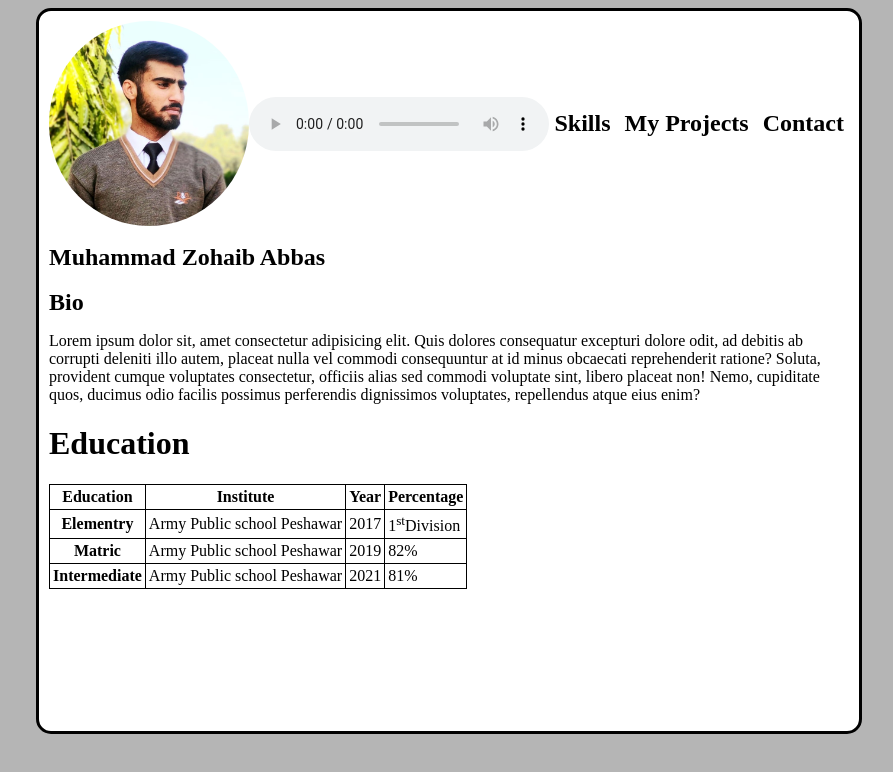
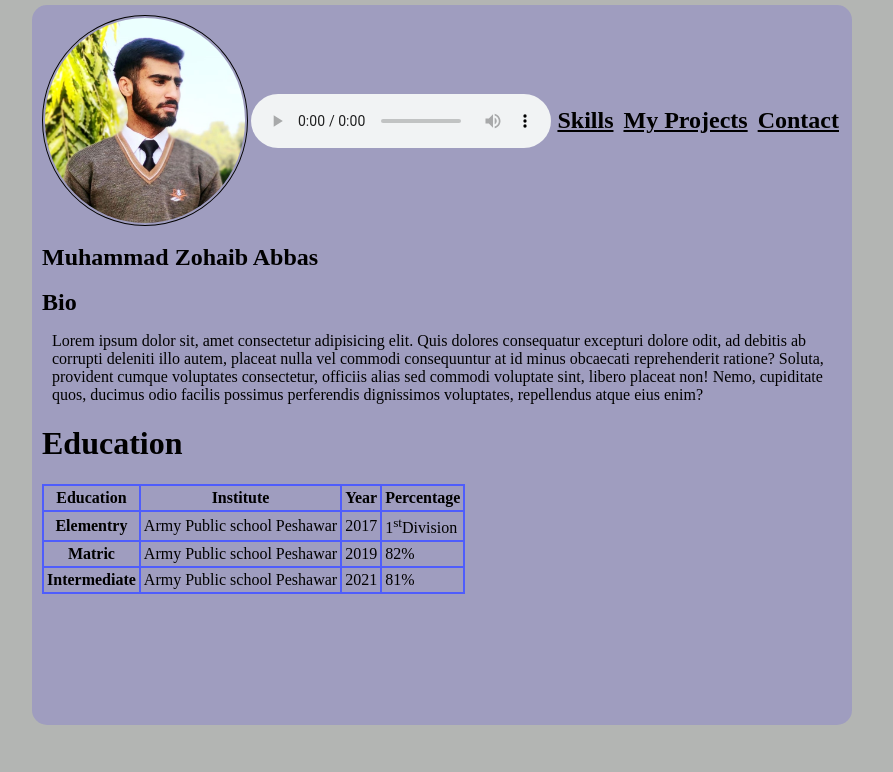
Before and after one commit to Zohaib-57/portfolio, a plain HTML site: page index.html in a window 1280 px wide. Shown: the whole page, without its empty margins (288-1181 px from the left). Drawn offline with Linux system fonts and the light colour scheme.

Commit message:
add the style file

```diff
--- a/index.html
+++ b/index.html
@@ -5,55 +5,12 @@
     <meta name="viewport" content="width=device-width, initial-scale=1.0">
     <title>Home</title>
     <link rel="stylesheet" href="style.css">
-    <style>
-        body{
-    background-color: rgba(128, 128, 128, 0.578);
-}
- nav a{
-  margin: 5px;
-  text-decoration: none;
-  color: black;
-}
-h2{
-    display: inline;
-}
-
-.container{
-    margin-left:25%;
-    width: 800px;
-    height: 700px;
-    background-color: white;
-    border: solid black;
-    border-radius: 15px;
-    padding: 10px;
-}
-.dp{
-     border-radius: 50%;
-}
-.project_image{
-    border-radius: 10px;
-}
- table,tr,th,td{
-    border: 1px solid black;
-    padding: 3px;
-    border-collapse:collapse;
-    border-radius: 2px;
-}
-.nav-box{
-  display: flex;
-  justify-content: space-between;
-  align-items: center;
-}
-
-
-    </style>
 </head>
 <body>
     <div class="container">
       <div class="nav-box">
         <img class="dp" src="./images/profile.jpg" alt="profile image" width="200">
         <audio src="./audio/zohaib.mp3" controls>
-
         </audio>
         <nav>
           <h2><a href="Skills.html">Skills</a></h2>
@@ -61,7 +18,6 @@ h2{
          <h2><a href="Contact.html">Contact</a></h2>
         </nav>
       </div>
-
         <br>
         <h2>Muhammad Zohaib Abbas</h2>
         <br><br>
--- /dev/null
+++ b/style.css
@@ -0,0 +1,77 @@
+body{
+    margin: 0;
+    box-sizing: border-box;
+    background-color: rgba(136, 139, 136, 0.632);
+}
+.container{
+    margin-left:25%;
+    width: 800px;
+    height: 700px;
+    background-color: rgba(69, 54, 240, 0.18);
+    /* border: solid rgb(70, 74, 171); */
+    border-radius: 15px;
+    padding: 10px;
+    margin-top: 5px;
+}
+nav a{
+    margin: 3px;
+    text-decoration: underline;
+    color: black;
+}
+h2{
+    display: inline;
+}
+.dp{
+     border-radius: 50%;
+}
+.project_image{
+    border-radius: 10px;
+}
+ table,tr,th,td{
+    border: 2px solid rgb(79, 93, 252);
+    padding: 3px;
+    border-collapse:collapse;
+    border-radius: 2px;
+}
+.nav-box{
+  display: flex;
+  justify-content: space-between;
+  align-items: center;
+}
+.project-1 img{
+        margin-right: 20%;
+       }
+ .project-2 img{
+        margin-right: 20%;
+       }
+ img{
+        border: 1px solid black;
+        border-radius: 50px;
+        padding: 2px;
+    }
+ .contact-container{
+        border: solid black;
+        border-radius: 5px;
+        width: 400px;
+        padding: 10px;
+    }
+ .form{
+        padding: 7px;
+        width: 170px;
+        margin: 10px;
+    }
+    p{
+        margin-left: 10px;
+
+     }
+     .rate-container{
+        padding: 10px;
+        margin-left: 10px;
+        height: 520px;
+        width: 500px;
+        border: solid black;
+
+     }
+          input{
+         margin-left: 5px;
+     }
```
Also changed, not shown: Contact.html (+6 -23 lines), Projects.html (+1 -9 lines), Skills.html (+0 -14 lines), images/whatsapp.jpg (renamed from whatsapp.jpg).
